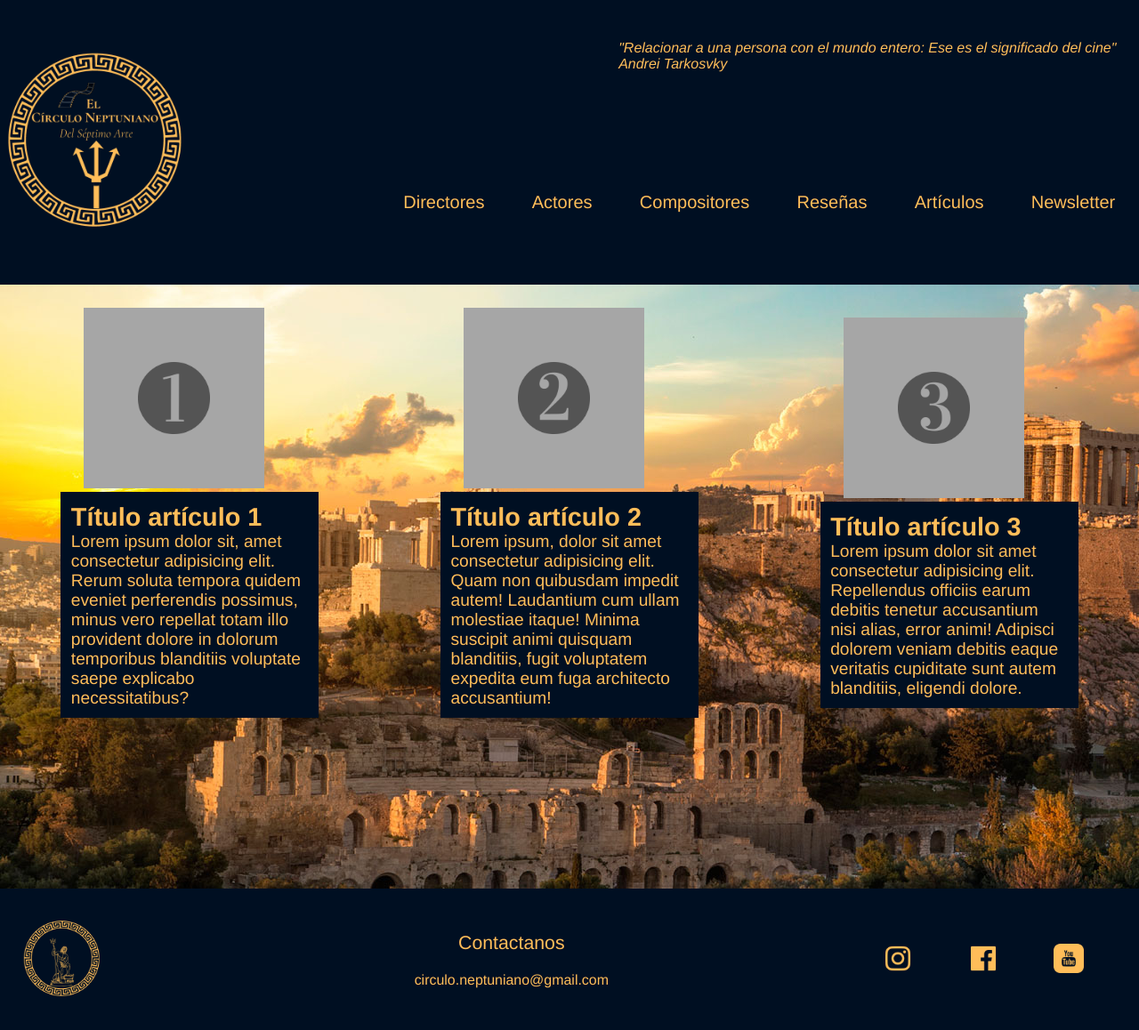
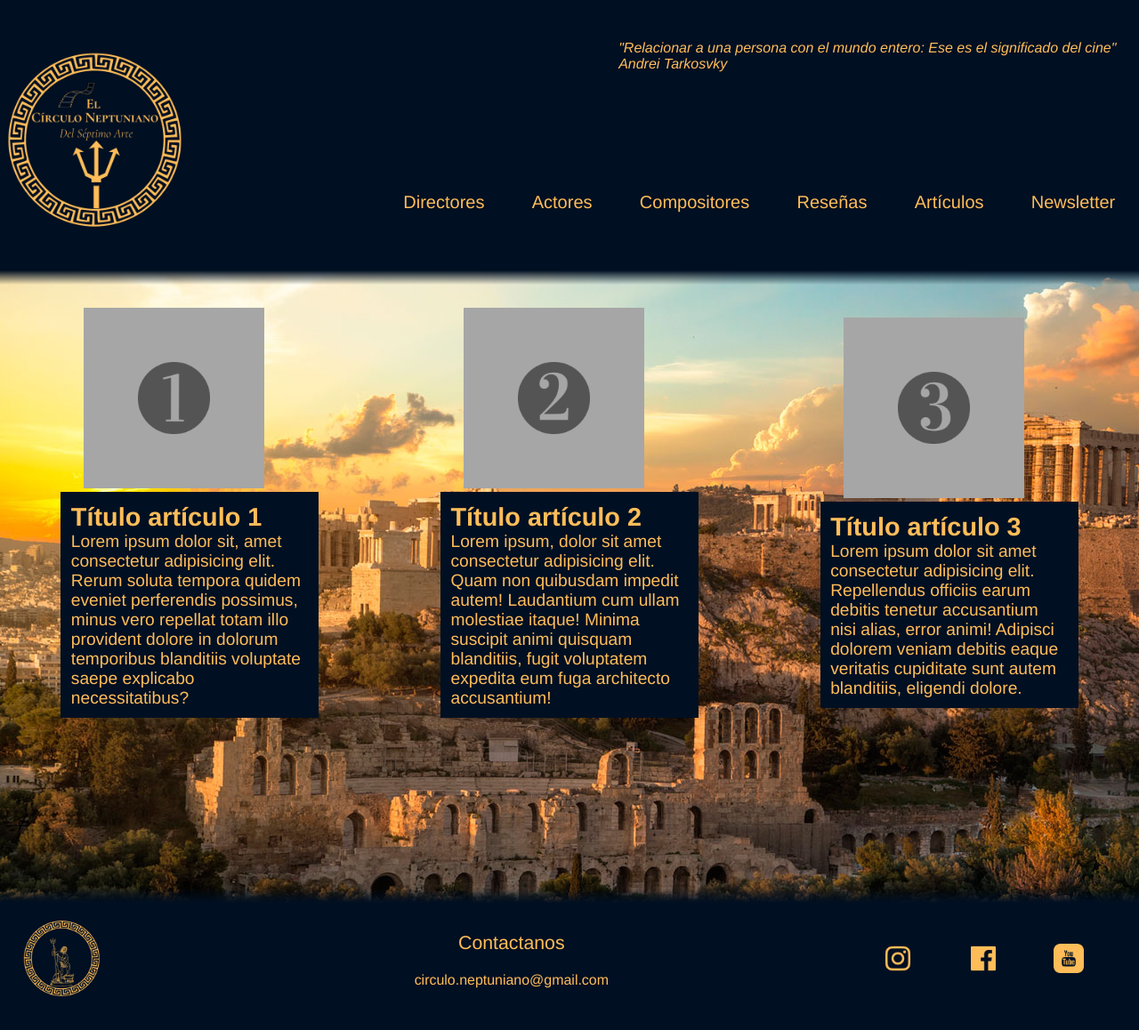
Before and after one commit to JoaquinArno/DesafioCoderHouse, a plain HTML site: page index.html in a window 1280 px wide. Shown: the whole page at 89% size. Drawn offline with Linux system fonts and the light colour scheme.

Commit message:
creacionGradienteHeaderFooter

```diff
--- a/style.css
+++ b/style.css
@@ -18,6 +18,7 @@ body {
  height: 20rem;
  color: #ffbd59;
  background: rgb(0,15,34);
+ background: linear-gradient(180deg, rgba(0,15,34,1) 95%, rgba(0,15,34,0) 100%);
  display: grid;
  grid-template-columns: 1fr 1fr 1fr;
  grid-template-rows: 0.5fr 0.5fr;
@@ -164,6 +165,7 @@ align-items: center;
 
  height: 10rem;
  background: rgb(0,15,34);
+ background: linear-gradient(180deg, rgba(0,15,34,0) 0%, rgba(0,15,34,1) 10%);
  display: grid;
  grid-template-columns: 1fr 1fr 1fr;
  grid-template-rows: 1fr 1fr 1fr;
```
